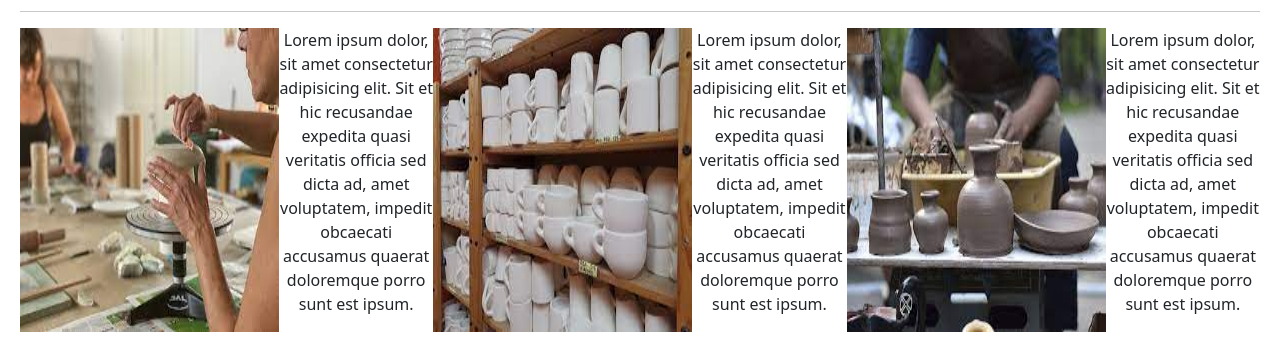
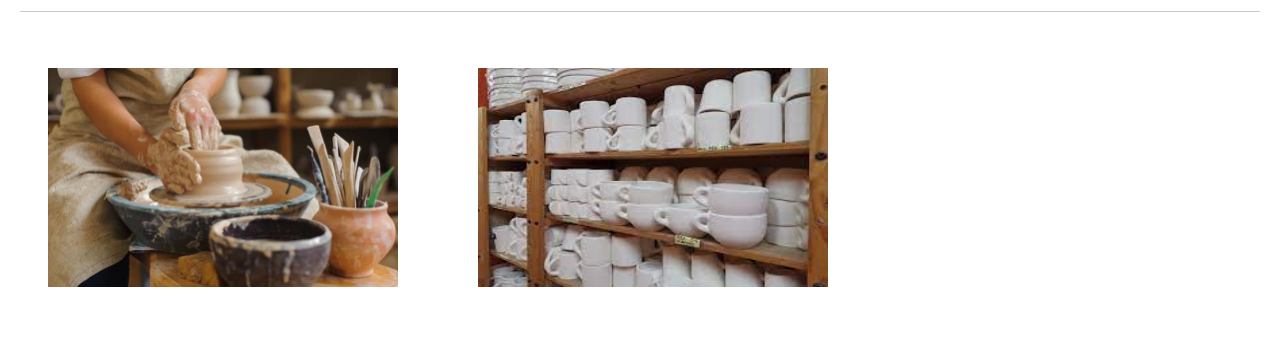
Before and after one commit to Jianco2003/desafioSass, a plain HTML site: page pages/nosotros.html in a window 1280 px wide. Shown: the part 316-660 px from the top of the page. Drawn offline with nearby package versions, Linux system fonts and the light colour scheme.

Commit message:
Ultimas modificaciones

```diff
--- a/css/style.css
+++ b/css/style.css
@@ -78,21 +78,20 @@ header {
 
 .main-nosotros {
   padding: 20px; }
-  .main-nosotros form {
+  .main-nosotros .busca {
     text-align: end; }
   .main-nosotros h1 {
     text-align: center; }
-
-.us {
-  flex-direction: row;
-  display: flex;
-  justify-content: space-between; }
-  .us .div1,
-  .us .div2,
-  .us .div3 {
-    justify-items: center;
-    display: flex;
-    text-align: center; }
+  .main-nosotros .grid-container {
+    display: grid;
+    flex-direction: column; }
+    .main-nosotros .grid-container img {
+      justify-items: center;
+      width: 350px;
+      height: 219px;
+      margin: 20px;
+      padding: 20px;
+      box-sizing: initial; }
 
 .main-contacto {
   padding: 20px; }
--- a/pages/nosotros.html
+++ b/pages/nosotros.html
@@ -41,18 +41,14 @@
         </form>
         <h1>Nosotros</h1>
         <hr>
-        <div class="us">
-                <div class="div1">
-            <img src="../Imagenes/Taller 1.jpg" alt="Taller1">
-                <p>Lorem ipsum dolor, sit amet consectetur adipisicing elit. Sit et hic recusandae expedita quasi veritatis officia sed dicta ad, amet voluptatem, impedit obcaecati accusamus quaerat doloremque porro sunt est ipsum.</p>
-            </div>
-                <div class="div2">
+        <div class="grid-container">
+            <div class="row">
+                <img src="../Imagenes/TallerCeramica 1.jpg" alt="Taller1">
                 <img src="../Imagenes/Taller 2.jpg" alt="Taller2">
-                <p>Lorem ipsum dolor, sit amet consectetur adipisicing elit. Sit et hic recusandae expedita quasi veritatis officia sed dicta ad, amet voluptatem, impedit obcaecati accusamus quaerat doloremque porro sunt est ipsum.</p>
-            </div>
-                <div class="div3">
                 <img src="../Imagenes/taller 3.jpg" alt="Taller3">
-                <p>Lorem ipsum dolor, sit amet consectetur adipisicing elit. Sit et hic recusandae expedita quasi veritatis officia sed dicta ad, amet voluptatem, impedit obcaecati accusamus quaerat doloremque porro sunt est ipsum.</p>
+                <img src="../Imagenes/tallerceramica2.jpg" alt="Taller 4">
+                <img src="../Imagenes/taller 5.jpg" alt="Taller 5">
+                <img src="../Imagenes/taller 4.jpg" alt="Taller 6">
             </div>
         </div>
     </main>
--- a/scss/secciones/_nosotros.scss
+++ b/scss/secciones/_nosotros.scss
@@ -1,7 +1,7 @@
 .main-nosotros {
     padding: 20px;
 
-    form {
+    .busca {
         text-align: end;
     }
 
@@ -9,18 +9,16 @@
         text-align: center;
     }
 
-}
-
-.us {
-    flex-direction: row;
-    display: flex;
-    justify-content: space-between;
-
-    .div1,
-    .div2,
-    .div3 {
-        justify-items: center;
-        display: flex;
-        text-align: center;
+    .grid-container {
+        display: grid;
+        flex-direction: column;
+        img {
+            justify-items: center;
+            width: 350px;
+            height: 219px;
+            margin: 20px;
+            padding: 20px;
+            box-sizing: initial;
+        }
     }
 }
```
Also changed, not shown: Imagenes/TallerCeramica 1.jpg (added), Imagenes/tallerceramica2.jpg (added).
